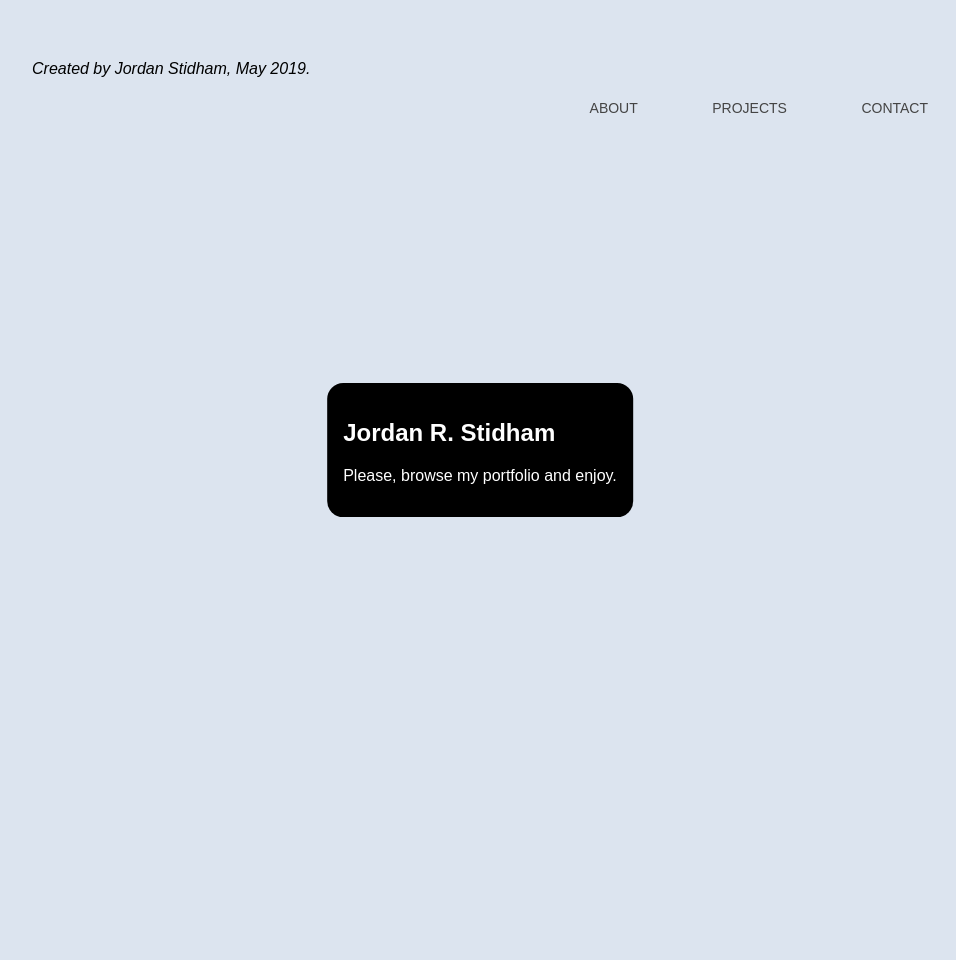
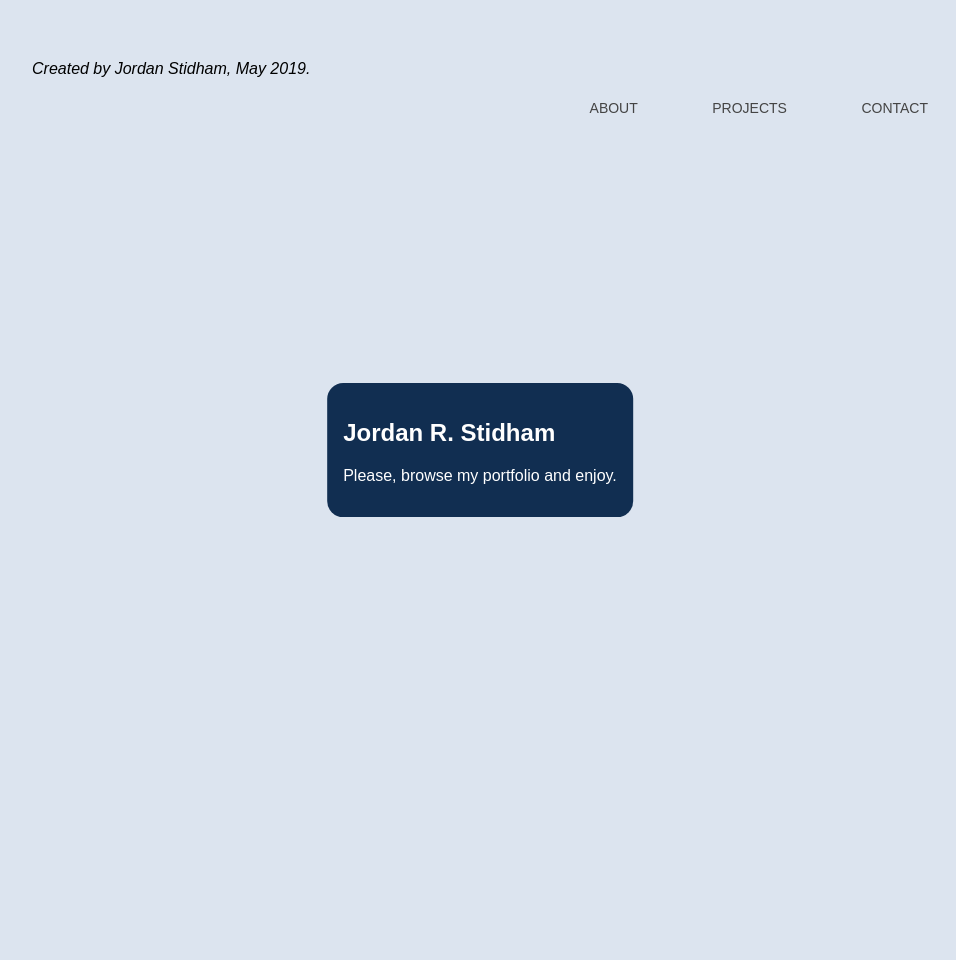
Before and after one commit to jordanstidham/PORTFOLIO, a Jekyll site: the page built from README.md, in a window 1280 px wide. Shown: the whole page, without its empty margins (160-1116 px from the left). Built offline with Jekyll 4.4.1, drawn with Linux system fonts in a browser that asks for light colours; our own code applies the rules of GitHub Pages for plain Markdown files.

Commit message:
Update default.html

```diff
--- a/_layouts/default.html
+++ b/_layouts/default.html
@@ -15,7 +15,7 @@
    		<div id="container1">
 			<style>
 				    section {
-					background: black;
+					background: #112E51;
 					color: white;
 					border-radius: 1em;
 					padding: 1em;
```
